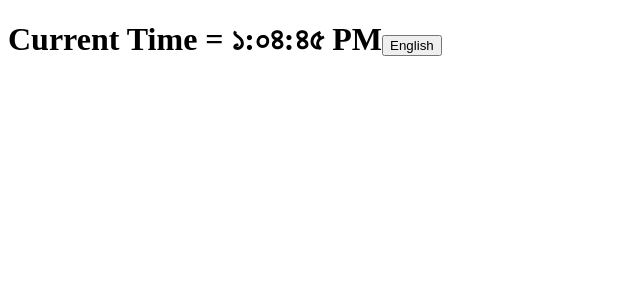
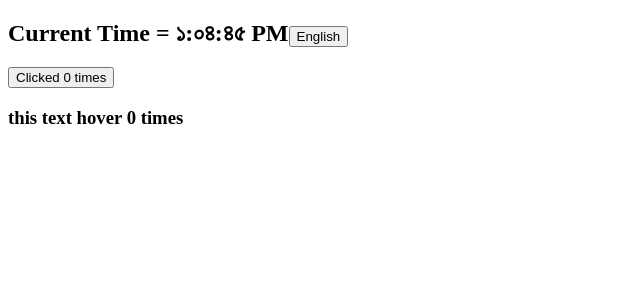
Before and after one commit to delowarsikder/Learn-React, a React (Create React App) app: page / in a window 1280 px wide. Shown: the top 300 px of the page, without its empty margins (0-640 px from the left). Built offline with nearby package versions, Linux system fonts and the light colour scheme.

Commit message:
create a counter with HOC pattern

```diff
--- a/src/App.js
+++ b/src/App.js
@@ -1,10 +1,17 @@
-import Clock from './components/Clock'
+import Clock from './clock/Clock'
+import ClickCounter from './components/HOC/ClickCounter'
+import HoverCounter from './components/HOC/HoverCounter';
+import TextHover from './components/HOC/TextHover';
 
 function App() {
   return (
     <>
-    <Clock/>
+      <Clock />
+      <ClickCounter />
+      <TextHover />
+      {/* <HoverCounter /> */}
     </>
   );
 }
+
 export default App;
--- a/src/components/Clock.js
+++ b/src/clock/Clock.js
@@ -32,7 +32,7 @@ class Clock extends React.Component {
     const { date, locale } = this.state;
     return (
       <div>
-        <h1 className="heading">
+        <h2 className="heading">
           <span className="text">
             Current Time = {date.toLocaleTimeString(locale)}
           </span>
@@ -41,7 +41,7 @@ class Clock extends React.Component {
           ) : (
             <Button change={this.handleClick} locale="bn-BD" />
           )}
-        </h1>
+        </h2>
       </div>
     );
   }
--- a/src/components/ClockList.js
+++ b/src/clock/ClockList.js
@@ -1,6 +1,6 @@
 import Clock from "./Clock";
 
-function ClockList({ quantities = [] }) {
+function ClockList({ quantities = [1] }) {
   return (
     <div>
       {quantities.map(() => (
--- /dev/null
+++ b/src/components/HOC/ClickCounter.js
@@ -0,0 +1,12 @@
+import withCounter from "./withCounter";
+
+const ClickCounter = (props) => {
+  const { count, incrementCount } = props;
+  return (
+    <div>
+      <button type="button" onClick={incrementCount}>Clicked {count} times</button>
+    </div>
+  );
+}
+
+export default withCounter(ClickCounter);
--- /dev/null
+++ b/src/components/HOC/HoverCounter.js
@@ -0,0 +1,22 @@
+import React from "react";
+
+class HoverCounter extends React.Component {
+  state = {
+    count: 0,
+  };
+
+  hoverCount = () => {
+    this.setState((prevCount) => ({ count: prevCount.count + 1 }));
+  };
+
+  render() {
+    const { count } = this.state;
+    return (
+      <>
+        <h2 onMouseOver={this.hoverCount}> Hover {count} times</h2>
+      </>
+    );
+  }
+}
+
+export default HoverCounter;
--- /dev/null
+++ b/src/components/HOC/TextHover.js
@@ -0,0 +1,11 @@
+import withCounter from "./withCounter";
+
+const TextHover = (props) => {
+  const { count, incrementCount } = props;
+
+  return (
+    <h3 onMouseOver={incrementCount}> this text hover {count} times</h3>
+  );
+}
+
+export default withCounter(TextHover);
--- /dev/null
+++ b/src/components/HOC/withCounter.js
@@ -0,0 +1,21 @@
+//HOC - Higher Order Component
+import React from "react";
+
+const withCounter = (OriginalComponent) => {
+  class NewComponent extends React.Component {
+    state = { count: 0, };
+
+    incrementCount = () => {
+      this.setState((prevState) => ({ count: prevState.count + 1 }));
+    };
+
+    render() {
+      const { count } = this.state;
+      return (<OriginalComponent count={count} incrementCount={this.incrementCount} />);
+    }
+  }
+  return NewComponent;
+
+};
+
+export default withCounter;
--- a/src/index.js
+++ b/src/index.js
@@ -1,5 +1,5 @@
 import React from 'react';
-import ReactDOM  from 'react-dom';
+import ReactDOM  from 'react-dom/client';
 import App from './App';
 import reportWebVitals from './reportWebVitals';
 
```
Also changed, not shown: src/clock/Button.js (renamed from src/components/Button.js).
